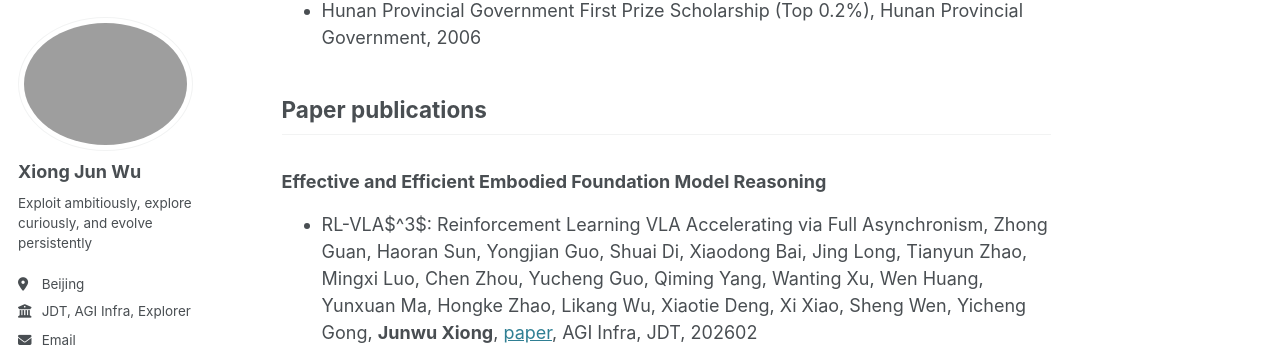
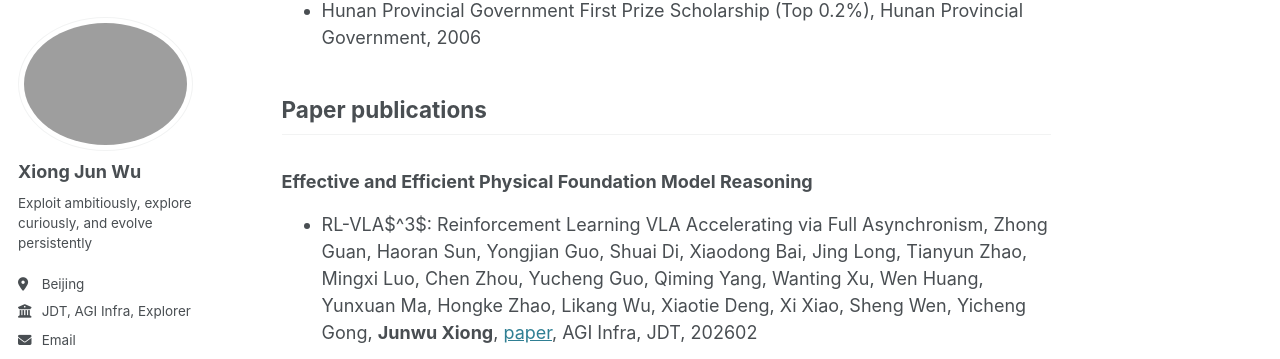
Before and after one commit to junwuxgi/junwuxgi.github.io, a Jekyll site: the page built from _pages/about.md, in a window 1280 px wide and 900 px high, scrolled down 2033 px. Shown: the part 89-448 px from the top of the window. Built offline with Jekyll 4.4.1, drawn with Linux system fonts in a browser that asks for light colours; some web fonts are replaced; some of the changed text lies outside the part shown.

Commit message:
update config

```diff
--- a/_pages/about.md
+++ b/_pages/about.md
@@ -48,7 +48,7 @@ redirect_from:
 - Hunan Provincial Government First Prize Scholarship (Top 0.2%), Hunan Provincial Government, 2006
 
 ## Paper publications
-### **Effective and Efficient Embodied Foundation Model Reasoning**
+### **Effective and Efficient Physical Foundation Model Reasoning**
 * RL-VLA$^3$: Reinforcement Learning VLA Accelerating via Full Asynchronism, Zhong Guan, Haoran Sun, Yongjian Guo, Shuai Di, Xiaodong Bai, Jing Long, Tianyun Zhao, Mingxi Luo, Chen Zhou, Yucheng Guo, Qiming Yang, Wanting Xu, Wen Huang, Yunxuan Ma, Hongke Zhao, Likang Wu, Xiaotie Deng, Xi Xiao, Sheng Wen, Yicheng Gong, **Junwu Xiong**, [paper](https://arxiv.org/abs/2602.05765), AGI Infra, JDT, 202602
 * JDT: Thousand-GPU Large-Scale Training and Optimization Recipes for Embodied Intelligence, Technical Report(Camera Ready), AGI Infra, JDT, 202601
 
@@ -87,7 +87,7 @@ redirect_from:
 * Huan Li, Jierui Cao, and  **Junwu Xiong** . Constructing optimal clustering architecture for maximizing lifetime in large scale wireless sensor networks. In 2009 15th **International Conference on Parallel and Distributed Systems,** pages 182–189. IEEE, [paper](https://ieeexplore.ieee.org/document/5395248), 2009.
 
 ## Innovation patents
-### **Effective and Efficient Embodied Foundation Model Reasoning**
+### **Effective and Efficient Physical Foundation Model Reasoning**
 * An AI Infra Toolchain System for Cloud-Based Embodied AI Training, Inference, and Rendering, **Xiong Junwu**, Li Yihang, Wang Jianhui, Cao Xuelin, Hao Peng, Lu Lu, Gong Yicheng, Diao Xuefei, Cao Peng
 * A Retargeting Algorithm for Embodied Agents and Human Bodies, **Xiong Junwu**, Ma Yunxuan, Li Yihang, Gong Yicheng, Diao Xuefei, Cao Peng
 * A Fine-Grained FP8 Block Quantization Compression and Accelerated Inference Method for VLM/VLA Models, **Xiong Junwu**, Long Jing, Di Shuai, Gong Yicheng, Diao Xuefei, Cao Peng
```
